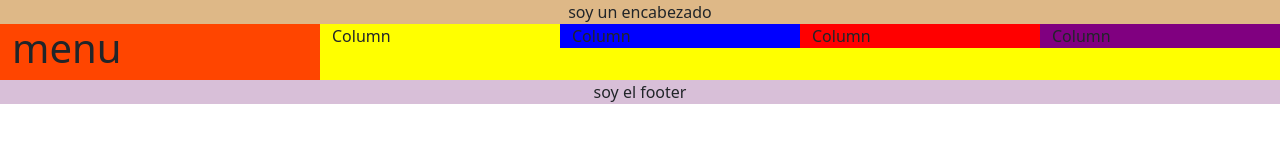
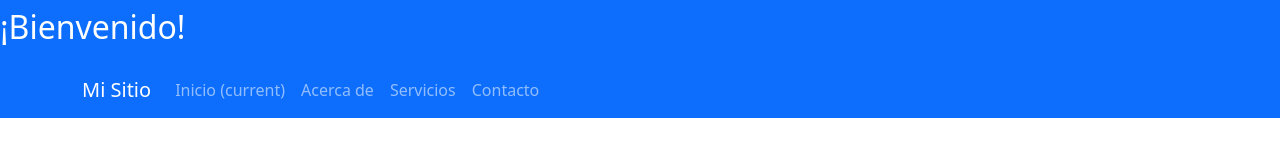
Before and after one commit to Emig21/me, a website: page index.html in a window 1280 px wide. Drawn offline with nearby package versions, Linux system fonts and the light colour scheme; files that its build step writes are made by us from their sources.

Commit message:
avanzando

```diff
--- a/index.html
+++ b/index.html
@@ -3,52 +3,45 @@
 <head>
     <meta charset="UTF-8">
     <meta name="viewport" content="width=device-width, initial-scale=1.0">
+    <link rel="stylesheet" href="mi.css/styles.css">
     <link rel="stylesheet" href="style.css">
+    <script src="node_modules/bootstrap/dist/js/bootstrap.bundle.js"></script>
     <title>Calendario</title>
 </head>
 <body>
 
-    <div class="container-fluid">
-
+    <section class="bg-primary py-2"> <!-- Aquí he añadido la clase 'py-4' para agregar un padding en la parte superior e inferior -->
         <div class="row">
-            <div class="col text-center" style="background-color: burlywood;">
-                soy un encabezado
+            <div class="col">
+                <h2 class="text-white">¡Bienvenido!</h2> <!-- He añadido la clase 'text-white' para cambiar el color del texto a blanco -->
             </div>
         </div>
+    </section>
 
-        <div class="row">
-            <div class="col-lg-3 col-sm-4" style="background-color: orangered;">
-                <h1>menu</h1>
-            </div>
-            <div class="col-lg-9 col-sm-8" style="background-color: yellow;">
-                <div class="row">
-
-                    <div class="col" style="background-color: yellow;">
-                      Column
-                    </div>
-                    <div class="col" style="background-color: blue;">
-                      Column
-                    </div>
-                    <div class="col" style="background-color: red;">
-                      Column
-                    </div>
-                    <div class="col" style="background-color: purple;">
-                        Column
-                    </div>
-
-                </div>
-
-              </div>
+    <nav class="navbar navbar-expand-lg navbar-dark bg-primary">
+        <div class="container">
+          <a class="navbar-brand" href="#">Mi Sitio</a> <!-- Cambia 'Mi Sitio' por el nombre de tu sitio -->
+          <button class="navbar-toggler" type="button" data-toggle="collapse" data-target="#navbarNav" aria-controls="navbarNav" aria-expanded="false" aria-label="Toggle navigation">
+            <span class="navbar-toggler-icon"></span>
+          </button>
+          <div class="collapse navbar-collapse" id="navbarNav">
+            <ul class="navbar-nav ml-auto">
+              <li class="nav-item active">
+                <a class="nav-link" href="#">Inicio <span class="sr-only">(current)</span></a>
+              </li>
+              <li class="nav-item">
+                <a class="nav-link" href="#">Acerca de</a>
+              </li>
+              <li class="nav-item">
+                <a class="nav-link" href="#">Servicios</a>
+              </li>
+              <li class="nav-item">
+                <a class="nav-link" href="#">Contacto</a>
+              </li>
+            </ul>
+          </div>
         </div>
-
-        <div class="row">
-            <div class="col text-center" style="background-color: thistle;">
-                soy el footer
-            </div>
-        </div>
-
-    </div>
-
+      </nav>
 
 
 
--- a/style.scss
+++ b/style.scss
@@ -1,2 +1,6 @@
 
-@import "./node_modules/bootstrap/scss/bootstrap.scss"
+@import "./node_modules/bootstrap/scss/bootstrap.scss";
+
+.header section{
+    height: 70px;
+}
```
Also changed, not shown: style.css, 1 other file.
